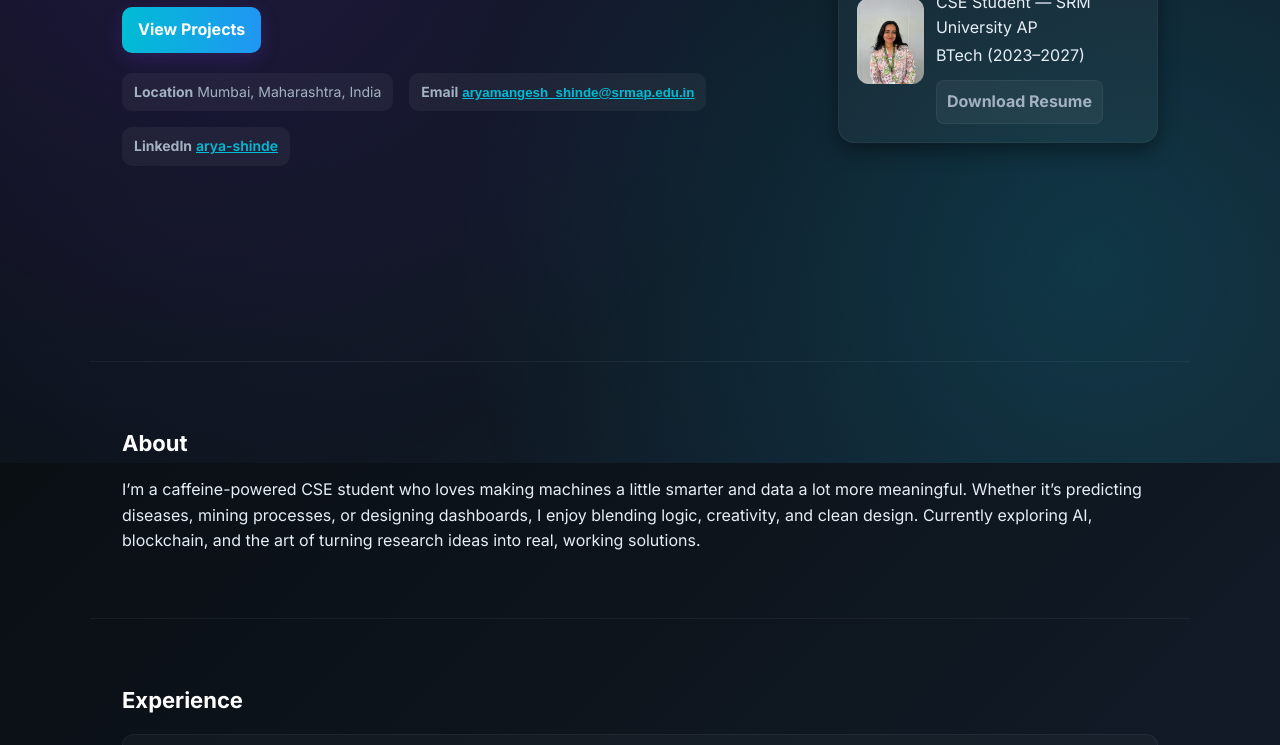
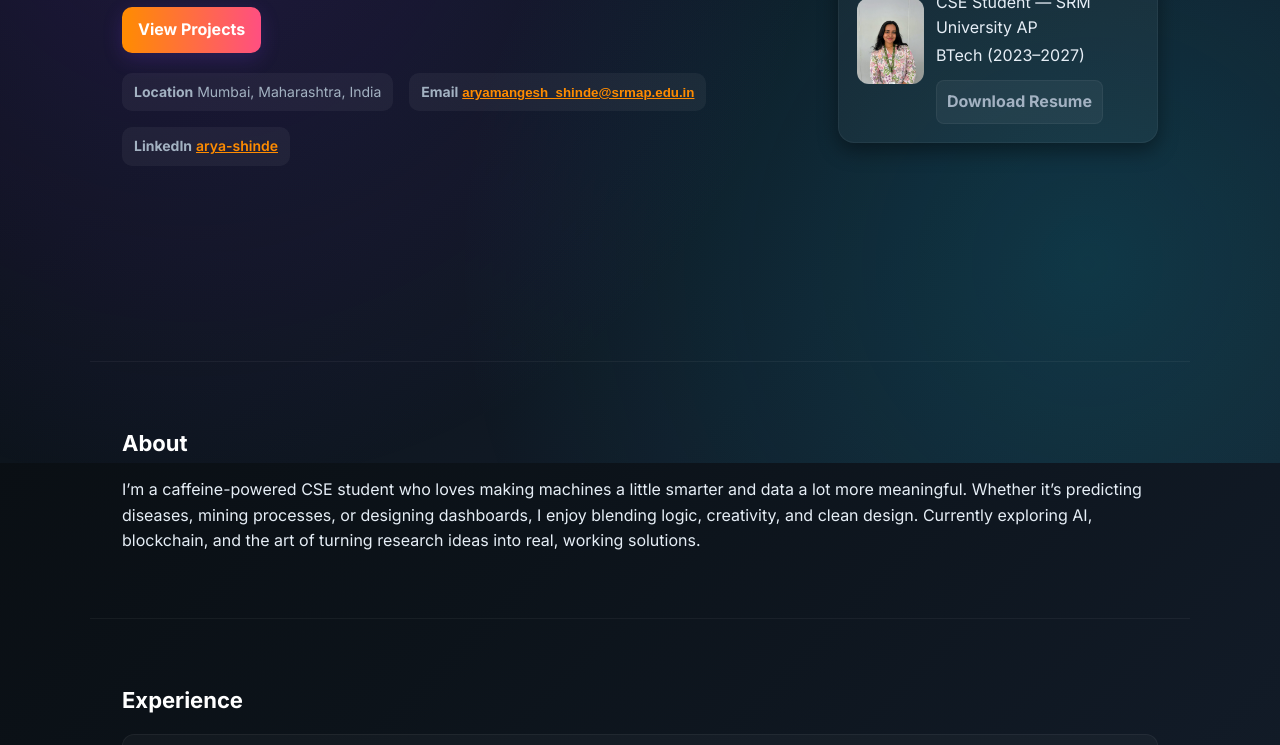
Before and after one commit to Blueorchid1711/Portfolio, a plain HTML site: page index.html in a window 1280 px wide. Shown: the part 337-1082 px from the top of the page. Drawn offline with Linux system fonts and the light colour scheme.

Commit message:
Update styles.css

```diff
--- a/styles.css
+++ b/styles.css
@@ -1,6 +1,6 @@
 :root{
-  --accent1: #00bcd4; /* purple accent */
-  --accent2: #2196f3; /* cyan accent */
+  --accent1: #ff8c00;  /* vivid orange */
+  --accent2: #ff4f81;  /* hot pink */
   --muted: #a3b2c2;
   --bg-dark: #0a0f14;
   --bg-mid: #111a26;
```
